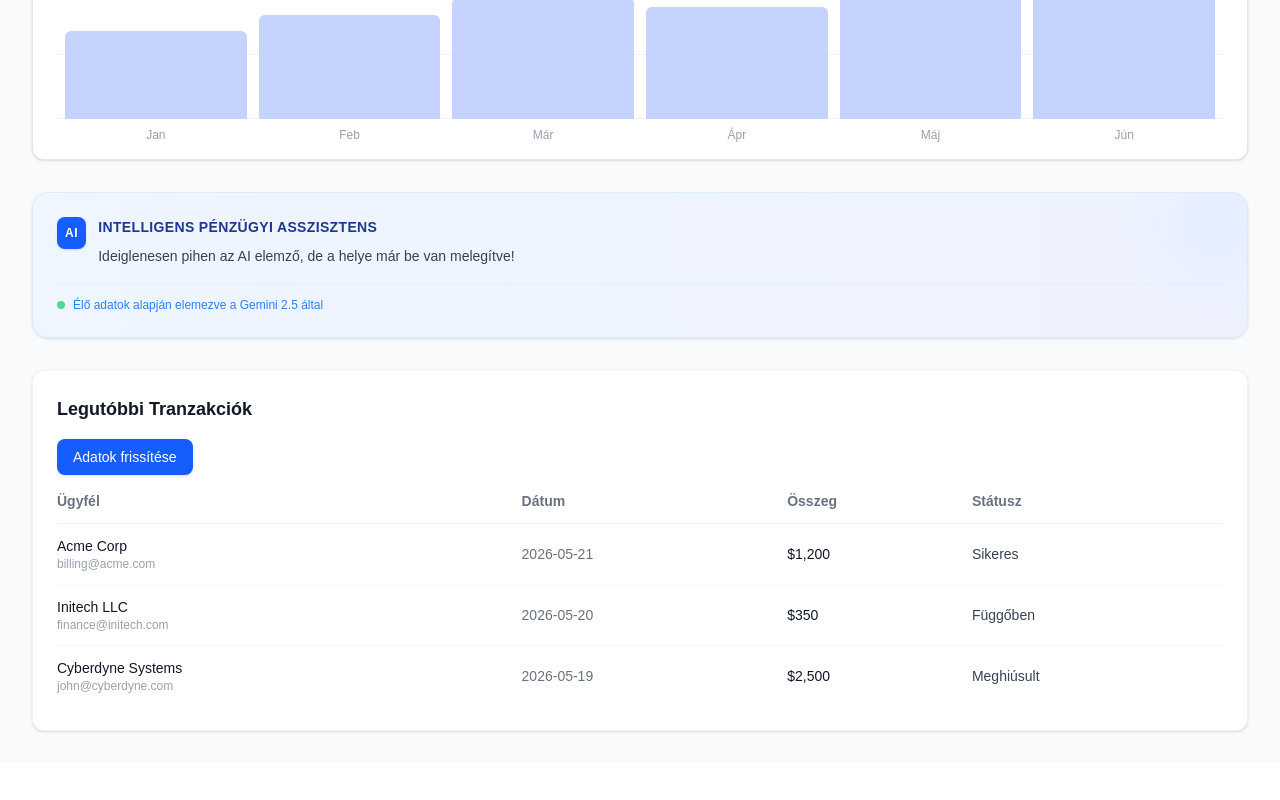
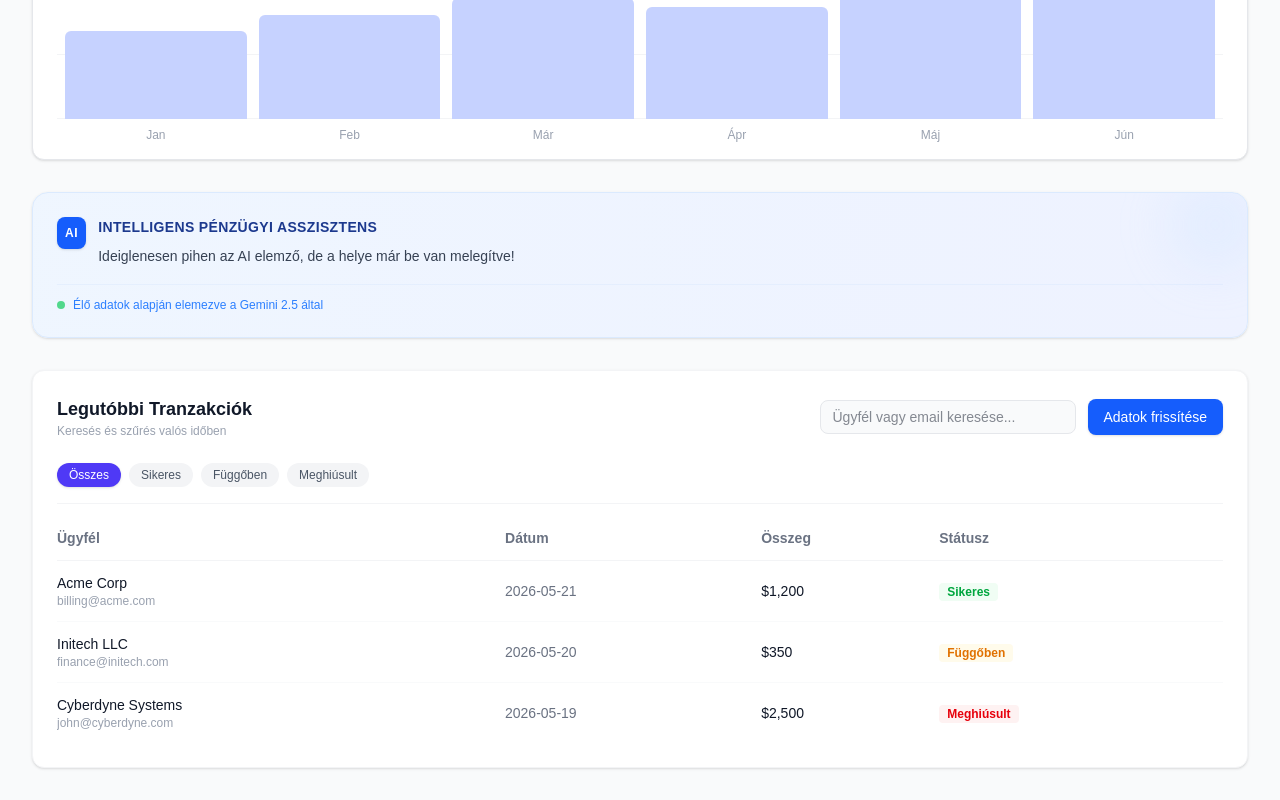
Before and after one commit to mikkancsHUN/b2b-saas-dashboard, a Next.js app: page /dashboard in a window 1280 px wide. Shown: the part 440-1240 px from the top of the page. Before the commit the page ends 1203 px from the top, so only its background shows below. Built offline with nearby package versions, Linux system fonts and the light colour scheme.

Commit message:
feat: implement real-time search and status filtering for transactions

```diff
--- a/app/dashboard/RevenueChart.tsx
+++ b/app/dashboard/RevenueChart.tsx
@@ -1,4 +1,3 @@
-// src/app/dashboard/RevenueChart.tsx
 'use client';
 
 import { useState } from 'react';
--- /dev/null
+++ b/app/dashboard/TransactionTable.tsx
@@ -0,0 +1,120 @@
+'use client';
+
+import { useState } from "react";
+import RefreshButton from "./RefreshButton";
+
+interface Transaction {
+    id: string;
+    client: string;
+    email: string;
+    amount: string;
+    status: string;
+    date: string;
+}
+
+interface TransactionTableProps {
+    initialTransactions: Transaction[]
+}
+
+export default function TransactionTable({ initialTransactions }: TransactionTableProps) {
+  // Állapotok a keresésnek és a státusz szűrésnek
+  const [searchTerm, setSearchTerm] = useState('');
+  const [statusFilter, setStatusFilter] = useState('Összes'); // Összes, Sikeres, Függőben, Meghiúsult
+
+  // 🔥 A VARÁZSLAT: Valós időben szűrjük a tömböt a React állapot alapján
+  const filteredTransactions = initialTransactions.filter((tx) => {
+    // 1. Megnézzük, hogy a név vagy email tartalmazza-e a keresett szót (kis/nagybetű nem számít)
+    const matchesSearch =
+      tx.client.toLowerCase().includes(searchTerm.toLowerCase()) ||
+      tx.email.toLowerCase().includes(searchTerm.toLowerCase());
+
+    // 2. Megnézzük, hogy a státusz megegyezik-e a kiválasztott gombbal
+    const matchesStatus = statusFilter === 'Összes' || tx.status === statusFilter;
+
+    return matchesSearch && matchesStatus;
+  });
+  return (
+    <div className="mt-8 bg-white dark:bg-gray-900 p-6 rounded-xl shadow-sm border border-gray-100 dark:border-gray-800">
+
+      {/* FEJLÉC ÉS AZ ÚJ SZŰRŐ INPUTOK */}
+      <div className="flex flex-col md:flex-row md:items-center justify-between gap-4 mb-6">
+        <div>
+          <h2 className="text-lg font-bold text-gray-900 dark:text-white">Legutóbbi Tranzakciók</h2>
+          <p className="text-xs text-gray-400 dark:text-gray-500">Keresés és szűrés valós időben</p>
+        </div>
+
+        <div className="flex flex-wrap items-center gap-3">
+          {/* KERESŐMEZŐ (INPUT) */}
+          <input
+            type="text"
+            placeholder="Ügyfél vagy email keresése..."
+            value={searchTerm}
+            onChange={(e) => setSearchTerm(e.target.value)}
+            className="px-3 py-1.5 text-sm bg-gray-50 dark:bg-gray-800 border border-gray-200 dark:border-gray-700 rounded-lg text-gray-900 dark:text-gray-100 focus:outline-none focus:border-indigo-500 dark:focus:border-indigo-400 w-full md:w-64 transition-colors"
+          />
+          <RefreshButton />
+        </div>
+      </div>
+
+      {/* STÁTUSZ GOMBOK */}
+      <div className="flex flex-wrap gap-2 mb-6 border-b border-gray-100 dark:border-gray-800 pb-4">
+        {['Összes', 'Sikeres', 'Függőben', 'Meghiúsult'].map((status) => (
+          <button
+            key={status}
+            onClick={() => setStatusFilter(status)}
+            className={`px-3 py-1 text-xs font-medium rounded-full transition-all ${
+              statusFilter === status
+                ? 'bg-indigo-600 text-white shadow-sm'
+                : 'bg-gray-100 dark:bg-gray-800 text-gray-600 dark:text-gray-400 hover:bg-gray-200 dark:hover:bg-gray-700'
+            }`}
+          >
+            {status}
+          </button>
+        ))}
+      </div>
+
+      {/* TÁBLÁZAT */}
+      <div className="overflow-x-auto">
+        <table className="w-full text-left border-collapse">
+          <thead>
+            <tr className="border-b border-gray-100 dark:border-gray-800 text-sm font-medium text-gray-500 dark:text-gray-400">
+              <th className="pb-3">Ügyfél</th>
+              <th className="pb-3">Dátum</th>
+              <th className="pb-3">Összeg</th>
+              <th className="pb-3">Státusz</th>
+            </tr>
+          </thead>
+          <tbody className="divide-y divide-gray-50 dark:divide-gray-800 text-sm text-gray-700 dark:text-gray-300">
+            {filteredTransactions.length > 0 ? (
+              filteredTransactions.map((tx) => (
+                <tr key={tx.id} className="hover:bg-gray-50 dark:hover:bg-gray-800/30 transition-colors">
+                  <td className="py-3">
+                    <div className="font-medium text-gray-900 dark:text-gray-100">{tx.client}</div>
+                    <div className="text-xs text-gray-400 dark:text-gray-500">{tx.email}</div>
+                  </td>
+                  <td className="py-3 text-gray-500 dark:text-gray-400">{tx.date}</td>
+                  <td className="py-3 font-medium text-gray-900 dark:text-gray-100">{tx.amount}</td>
+                  <td className="py-3">
+                    <span className={`px-2 py-0.5 rounded text-xs font-semibold ${
+                      tx.status === 'Sikeres' ? 'bg-green-50 dark:bg-green-950/30 text-green-600 dark:text-green-400' :
+                      tx.status === 'Függőben' ? 'bg-amber-50 dark:bg-amber-950/30 text-amber-600 dark:text-amber-400' :
+                      'bg-red-50 dark:bg-red-950/30 text-red-600 dark:text-red-400'
+                    }`}>
+                      {tx.status}
+                    </span>
+                  </td>
+                </tr>
+              ))
+            ) : (
+              <tr>
+                <td colSpan={4} className="py-8 text-center text-gray-400 dark:text-gray-500 italic">
+                  Nincs a keresésnek megfelelő tranzakció.
+                </td>
+              </tr>
+            )}
+          </tbody>
+        </table>
+      </div>
+    </div>
+  );
+}
--- a/app/dashboard/page.tsx
+++ b/app/dashboard/page.tsx
@@ -1,8 +1,7 @@
-// src/app/dashboard/page.tsx
 import { GoogleGenerativeAI } from '@google/generative-ai';
 import RevenueChart from './RevenueChart';
-import RefreshButton from "./RefreshButton";
 import ThemeToggle from './ThemeToggle';
+import TransactionTable from './TransactionTable';
 export default async function DashboardPage() {
   // Ez a mi fiktív cégünk "adatbázisa"
   const stats = {
@@ -100,39 +99,7 @@ export default async function DashboardPage() {
     </div>
 
     {/* TRANZAKCIÓK TÁBLÁZAT */}
-    <div className="mt-8 bg-white dark:bg-gray-900 p-6 rounded-xl shadow-sm border border-gray-100 dark:border-gray-800">
-      <h2 className="text-lg font-bold text-gray-900 dark:text-white mb-4">Legutóbbi Tranzakciók</h2>
-      <div className="mb-4">
-        <RefreshButton />
-      </div>
-      <div className="overflow-x-auto">
-        <table className="w-full text-left border-collapse">
-          <thead>
-            <tr className="border-b border-gray-100 dark:border-gray-800 text-sm font-medium text-gray-500 dark:text-gray-400">
-              <th className="pb-3">Ügyfél</th>
-              <th className="pb-3">Dátum</th>
-              <th className="pb-3">Összeg</th>
-              <th className="pb-3">Státusz</th>
-            </tr>
-          </thead>
-          <tbody className="divide-y divide-gray-50 dark:divide-gray-800 text-sm text-gray-700 dark:text-gray-300">
-            {transactions.map((tx) => (
-              <tr key={tx.id} className="hover:bg-gray-50 dark:hover:bg-gray-800/50">
-                <td className="py-3">
-                  <div className="font-medium text-gray-900 dark:text-gray-100">{tx.client}</div>
-                  <div className="text-xs text-gray-400 dark:text-gray-500">{tx.email}</div>
-                </td>
-                <td className="py-3 text-gray-500 dark:text-gray-400">{tx.date}</td>
-                <td className="py-3 font-medium text-gray-900 dark:text-gray-100">{tx.amount}</td>
-                <td className="py-3">
-                  <span className="text-sm">{tx.status}</span>
-                </td>
-              </tr>
-            ))}
-          </tbody>
-        </table>
-      </div>
-    </div>
+    <TransactionTable initialTransactions={transactions} />
   </div>
 );
 }
```
